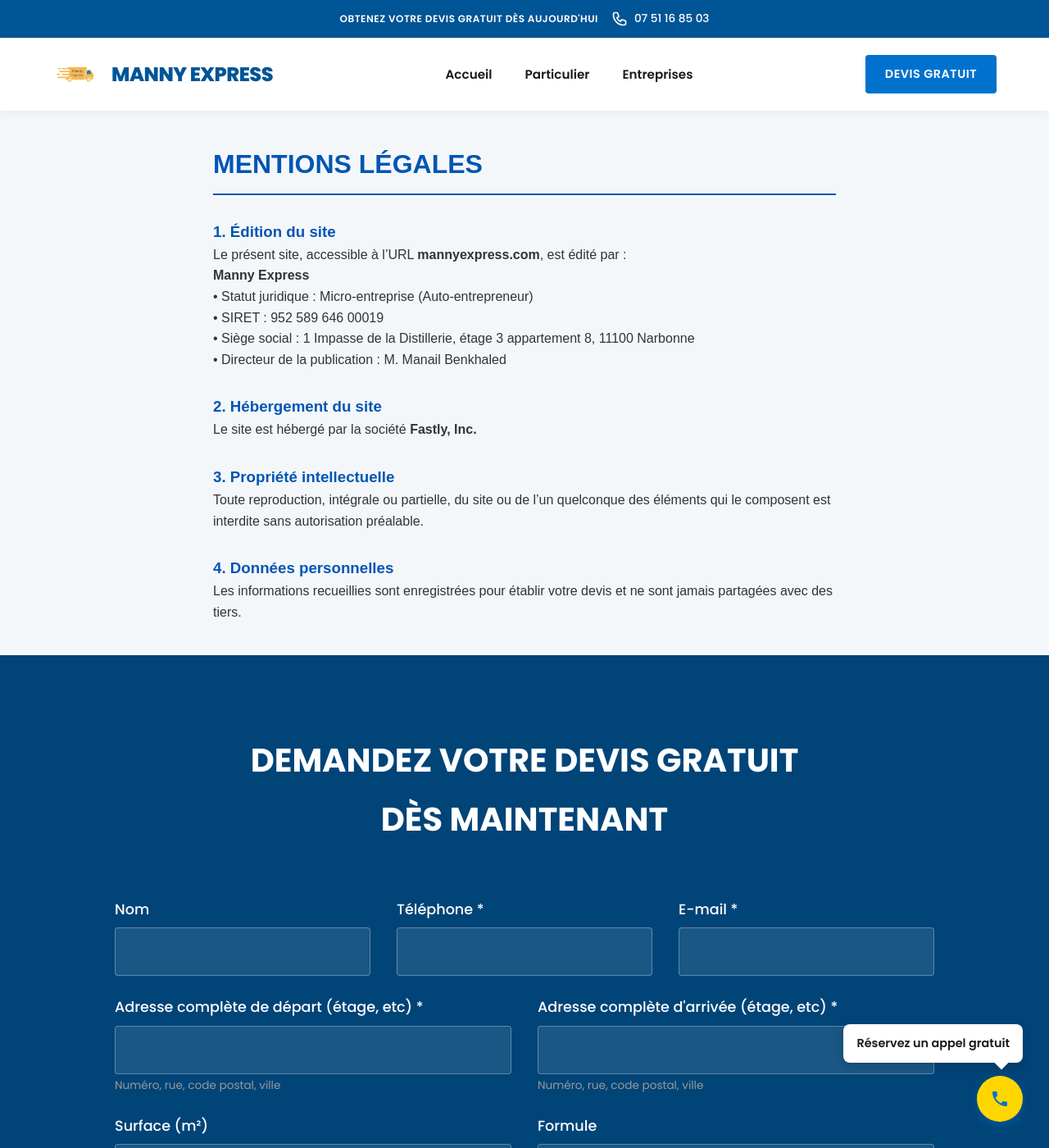
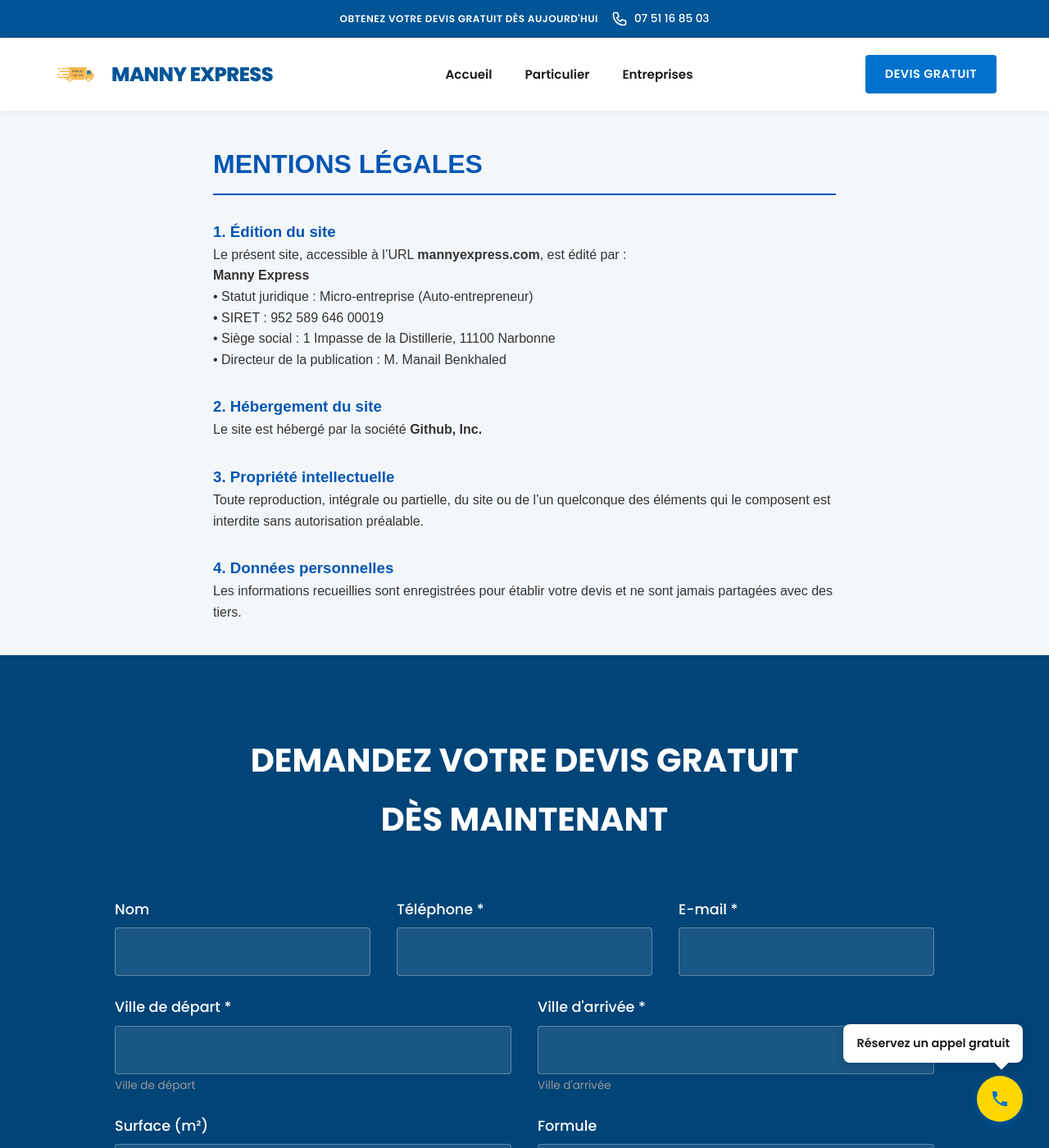
Before and after one commit to billoosijok/mannyexpress, a Jekyll site: the page built from mentions-legales.md, in a window 1280 px wide and 1400 px high. Shown: the whole window at 82% size. Built offline with Jekyll 4.4.1, drawn with Linux system fonts in a browser that asks for light colours.

Commit message:
simplify devis form

```diff
--- a/_includes/quote-form.html
+++ b/_includes/quote-form.html
@@ -26,14 +26,14 @@
                 <!-- Row 2: Addresses (2 cols) -->
                 <div class="form-row">
                     <div class="form-group">
-                        <label for="from">Adresse complète de départ (étage, etc) *</label>
+                        <label for="from">Ville de départ *</label>
                         <input type="text" id="from" name="from" required>
-                        <small style="color: #999; font-size: 0.85em;">Numéro, rue, code postal, ville</small>
+                        <small style="color: #999; font-size: 0.85em;">Ville de départ</small>
                     </div>
                     <div class="form-group">
-                        <label for="to">Adresse complète d'arrivée (étage, etc) *</label>
+                        <label for="to">Ville d'arrivée *</label>
                         <input type="text" id="to" name="to" required>
-                        <small style="color: #999; font-size: 0.85em;">Numéro, rue, code postal, ville</small>
+                        <small style="color: #999; font-size: 0.85em;">Ville d'arrivée</small>
                     </div>
                 </div>
 
@@ -54,15 +54,6 @@
                     </div>
                 </div>
 
-                <!-- Row 3: Dates (2 cols) -->
-                <!-- Row 3: Date -->
-                <div class="form-row">
-                    <div class="form-group">
-                        <label for="date">Date</label>
-                        <input type="date" id="date" name="date">
-                    </div>
-                </div>
-
                 <!-- Row 4: Message -->
                 <div class="form-group">
                     <label for="message">Details supplementaire</label>
--- a/mentions-legales.md
+++ b/mentions-legales.md
@@ -12,11 +12,11 @@
 <p><strong>Manny Express</strong><br>
 • Statut juridique : Micro-entreprise (Auto-entrepreneur)<br>
 • SIRET : 952 589 646 00019<br>
-• Siège social : 1 Impasse de la Distillerie, étage 3 appartement 8, 11100 Narbonne<br>
+• Siège social : 1 Impasse de la Distillerie, 11100 Narbonne<br>
 • Directeur de la publication : M. Manail Benkhaled</p>
 
 <h3 style="color: #0056b3; margin-top: 30px;">2. Hébergement du site</h3>
-<p>Le site est hébergé par la société <strong>Fastly, Inc.</strong></p>
+<p>Le site est hébergé par la société <strong>Github, Inc.</strong></p>
 
 <h3 style="color: #0056b3; margin-top: 30px;">3. Propriété intellectuelle</h3>
 <p>Toute reproduction, intégrale ou partielle, du site ou de l’un quelconque des éléments qui le composent est interdite sans autorisation préalable.</p>
```
